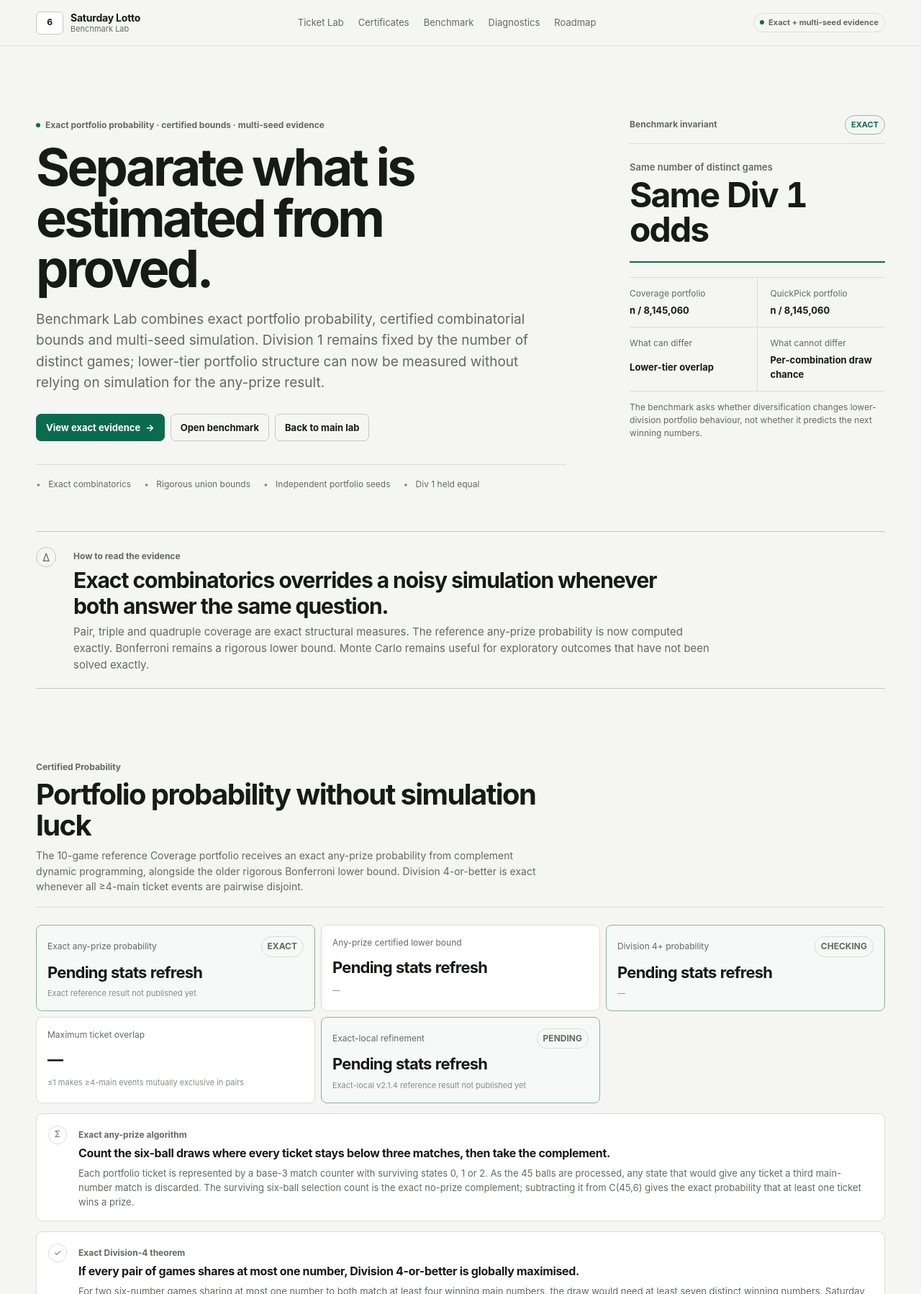
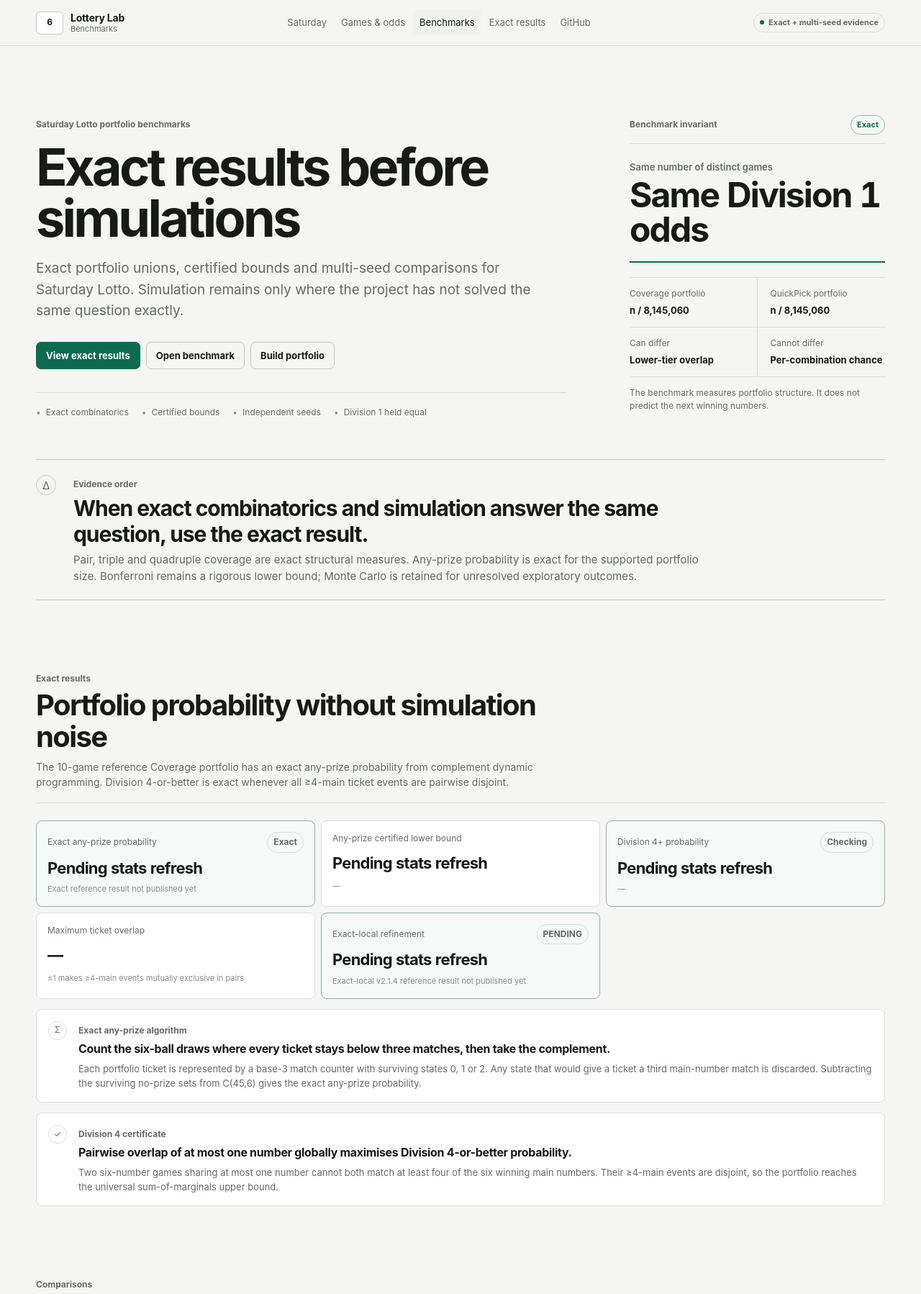
Before and after one commit to JDsnyke/saturday-tatts-lotto-scraper, a plain HTML site: page benchmark.html in a window 1280 px wide. Shown: the top 1798 px of the page at 72% size. Drawn offline with Linux system fonts and the light colour scheme.

Commit message:
Refresh Benchmark Lab navigation and copy

```diff
--- a/benchmark.html
+++ b/benchmark.html
@@ -4,9 +4,9 @@
   <meta charset="utf-8">
   <meta name="viewport" content="width=device-width, initial-scale=1">
   <meta name="color-scheme" content="light dark">
-  <meta name="theme-color" content="#07101f">
-  <meta name="description" content="Multi-seed and certified portfolio probability evidence for Saturday Lotto.">
-  <title>Benchmark Lab · Saturday Lotto Probability Lab</title>
+  <meta name="theme-color" content="#f5f6f3">
+  <meta name="description" content="Exact and multi-seed portfolio probability evidence for Saturday Lotto.">
+  <title>Benchmarks · Lottery Lab</title>
   <link rel="icon" href="assets/favicon.svg" type="image/svg+xml">
   <link rel="manifest" href="assets/site.webmanifest">
   <link rel="stylesheet" href="assets/app.css">
@@ -16,21 +16,18 @@
 </head>
 <body>
   <a class="skip-link" href="#main">Skip to content</a>
-  <div class="noise" aria-hidden="true"></div>
-  <div class="aurora aurora-a" aria-hidden="true"></div>
-  <div class="aurora aurora-b" aria-hidden="true"></div>
 
   <header class="site-header" id="top">
-    <a class="brand" href="index.html" aria-label="Saturday Lotto Lab home">
+    <a class="brand" href="index.html" aria-label="Lottery Lab home">
       <span class="brand-orbit" aria-hidden="true"><span>6</span></span>
-      <span class="brand-copy"><strong>Saturday Lotto</strong><small>Benchmark Lab</small></span>
+      <span class="brand-copy"><strong>Lottery Lab</strong><small>Benchmarks</small></span>
     </a>
-    <nav class="header-nav" aria-label="Benchmark navigation">
-      <a href="index.html#tickets">Ticket Lab</a>
-      <a href="#certificates">Certificates</a>
-      <a href="#evidence">Benchmark</a>
-      <a href="index.html#diagnostics">Diagnostics</a>
-      <a href="https://github.com/JDsnyke/saturday-tatts-lotto-scraper/blob/main/ROADMAP.md">Roadmap</a>
+    <nav class="header-nav" aria-label="Primary navigation">
+      <a href="index.html">Saturday</a>
+      <a href="games.html">Games &amp; odds</a>
+      <a href="benchmark.html" aria-current="page">Benchmarks</a>
+      <a href="#certificates">Exact results</a>
+      <a href="https://github.com/JDsnyke/saturday-tatts-lotto-scraper">GitHub</a>
     </nav>
     <div class="header-actions">
       <span class="data-pill"><span class="status-dot"></span><span>Exact + multi-seed evidence</span></span>
@@ -40,54 +37,54 @@
   <main id="main">
     <section class="hero section-shell">
       <div class="hero-copy">
-        <div class="eyebrow"><span class="status-dot"></span> Exact portfolio probability · certified bounds · multi-seed evidence</div>
-        <h1>Separate what is<br><span>estimated from proved.</span></h1>
-        <p class="hero-lead">Benchmark Lab combines exact portfolio probability, certified combinatorial bounds and multi-seed simulation. Division 1 remains fixed by the number of distinct games; lower-tier portfolio structure can now be measured without relying on simulation for the any-prize result.</p>
+        <div class="eyebrow">Saturday Lotto portfolio benchmarks</div>
+        <h1>Exact results before simulations</h1>
+        <p class="hero-lead">Exact portfolio unions, certified bounds and multi-seed comparisons for Saturday Lotto. Simulation remains only where the project has not solved the same question exactly.</p>
         <div class="hero-actions">
-          <a class="button primary" href="#certificates">View exact evidence <span aria-hidden="true">→</span></a>
+          <a class="button primary" href="#certificates">View exact results</a>
           <a class="button secondary" href="#evidence">Open benchmark</a>
-          <a class="button secondary" href="index.html">Back to main lab</a>
+          <a class="button secondary" href="index.html#tickets">Build portfolio</a>
         </div>
         <div class="principle-strip" aria-label="Benchmark principles">
-          <span><b>01</b> Exact combinatorics</span>
-          <span><b>02</b> Rigorous union bounds</span>
-          <span><b>03</b> Independent portfolio seeds</span>
-          <span><b>04</b> Div 1 held equal</span>
+          <span>Exact combinatorics</span>
+          <span>Certified bounds</span>
+          <span>Independent seeds</span>
+          <span>Division 1 held equal</span>
         </div>
       </div>
 
       <aside class="hero-console glass" aria-labelledby="benchmark-rule-title">
-        <div class="console-head"><span class="card-kicker">Benchmark invariant</span><span class="live-chip">EXACT</span></div>
+        <div class="console-head"><span class="card-kicker">Benchmark invariant</span><span class="live-chip">Exact</span></div>
         <h2 id="benchmark-rule-title">Same number of distinct games</h2>
-        <div class="odds-number">Same Div 1 odds</div>
+        <div class="odds-number">Same Division 1 odds</div>
         <div class="probability-track"><span style="width:100%"></span></div>
         <div class="console-grid">
           <div><span>Coverage portfolio</span><strong>n / 8,145,060</strong></div>
           <div><span>QuickPick portfolio</span><strong>n / 8,145,060</strong></div>
-          <div><span>What can differ</span><strong>Lower-tier overlap</strong></div>
-          <div><span>What cannot differ</span><strong>Per-combination draw chance</strong></div>
+          <div><span>Can differ</span><strong>Lower-tier overlap</strong></div>
+          <div><span>Cannot differ</span><strong>Per-combination chance</strong></div>
         </div>
-        <p class="console-note">The benchmark asks whether diversification changes lower-division portfolio behaviour, not whether it predicts the next winning numbers.</p>
+        <p class="console-note">The benchmark measures portfolio structure. It does not predict the next winning numbers.</p>
       </aside>
     </section>
 
     <section class="section-shell thesis" role="note">
       <div class="thesis-mark" aria-hidden="true">Δ</div>
       <div>
-        <span class="eyebrow">How to read the evidence</span>
-        <h2>Exact combinatorics overrides a noisy simulation whenever both answer the same question.</h2>
-        <p>Pair, triple and quadruple coverage are exact structural measures. The reference any-prize probability is now computed exactly. Bonferroni remains a rigorous lower bound. Monte Carlo remains useful for exploratory outcomes that have not been solved exactly.</p>
+        <span class="eyebrow">Evidence order</span>
+        <h2>When exact combinatorics and simulation answer the same question, use the exact result.</h2>
+        <p>Pair, triple and quadruple coverage are exact structural measures. Any-prize probability is exact for the supported portfolio size. Bonferroni remains a rigorous lower bound; Monte Carlo is retained for unresolved exploratory outcomes.</p>
       </div>
     </section>
 
     <section class="section-shell" id="certificates">
       <div class="section-heading">
-        <div><span class="eyebrow">Certified Probability</span><h2>Portfolio probability without simulation luck</h2></div>
-        <p>The 10-game reference Coverage portfolio receives an exact any-prize probability from complement dynamic programming, alongside the older rigorous Bonferroni lower bound. Division 4-or-better is exact whenever all ≥4-main ticket events are pairwise disjoint.</p>
+        <div><span class="eyebrow">Exact results</span><h2>Portfolio probability without simulation noise</h2></div>
+        <p>The 10-game reference Coverage portfolio has an exact any-prize probability from complement dynamic programming. Division 4-or-better is exact whenever all ≥4-main ticket events are pairwise disjoint.</p>
       </div>
       <div class="planner-kpis">
         <article class="result-card glass accent">
-          <div class="console-head"><span>Exact any-prize probability</span><span class="badge">EXACT</span></div>
+          <div class="console-head"><span>Exact any-prize probability</span><span class="badge">Exact</span></div>
           <strong id="cert-any-exact">Loading…</strong>
           <small id="cert-any-exact-status">Counting all valid winning-main sets…</small>
         </article>
@@ -97,7 +94,7 @@
           <small id="cert-any-upper">Exact Bonferroni S1 − S2</small>
         </article>
         <article class="result-card glass accent">
-          <div class="console-head"><span>Division 4+ probability</span><span class="badge" id="cert-d4-badge">CHECKING</span></div>
+          <div class="console-head"><span>Division 4+ probability</span><span class="badge" id="cert-d4-badge">Checking</span></div>
           <strong id="cert-d4-exact">Loading…</strong>
           <small id="cert-d4-status">Checking pairwise event intersections…</small>
         </article>
@@ -112,50 +109,50 @@
         <div>
           <span class="eyebrow">Exact any-prize algorithm</span>
           <h3>Count the six-ball draws where every ticket stays below three matches, then take the complement.</h3>
-          <p>Each portfolio ticket is represented by a base-3 match counter with surviving states 0, 1 or 2. As the 45 balls are processed, any state that would give any ticket a third main-number match is discarded. The surviving six-ball selection count is the exact no-prize complement; subtracting it from C(45,6) gives the exact probability that at least one ticket wins a prize.</p>
+          <p>Each portfolio ticket is represented by a base-3 match counter with surviving states 0, 1 or 2. Any state that would give a ticket a third main-number match is discarded. Subtracting the surviving no-prize sets from C(45,6) gives the exact any-prize probability.</p>
         </div>
       </div>
       <div class="research-note glass" style="margin-top:14px">
         <div><span class="research-icon" aria-hidden="true">✓</span></div>
         <div>
-          <span class="eyebrow">Exact Division-4 theorem</span>
-          <h3>If every pair of games shares at most one number, Division 4-or-better is globally maximised.</h3>
-          <p>For two six-number games sharing at most one number to both match at least four winning main numbers, the draw would need at least seven distinct winning numbers. Saturday Lotto draws only six winning main numbers. Their ≥4-main events therefore cannot occur together. The portfolio union equals the sum of its single-game probabilities, which is also the universal union upper bound.</p>
+          <span class="eyebrow">Division 4 certificate</span>
+          <h3>Pairwise overlap of at most one number globally maximises Division 4-or-better probability.</h3>
+          <p>Two six-number games sharing at most one number cannot both match at least four of the six winning main numbers. Their ≥4-main events are disjoint, so the portfolio reaches the universal sum-of-marginals upper bound.</p>
         </div>
       </div>
     </section>
 
     <section class="section-shell" id="evidence">
       <div class="section-heading">
-        <div><span class="eyebrow">Distribution Benchmark</span><h2>Coverage vs alternative portfolio populations</h2></div>
-        <p>The repository keeps the earlier simulated benchmark for continuity and adds an exact-objective benchmark that evaluates the same deterministic portfolio seeds using true any-prize union probabilities.</p>
+        <div><span class="eyebrow">Comparisons</span><h2>Coverage against alternative portfolio populations</h2></div>
+        <p>The earlier simulated benchmark is retained for continuity. Exact-objective benchmarks evaluate the same deterministic portfolio seeds using true any-prize union probabilities.</p>
       </div>
       <div class="research-note glass">
         <div><span class="research-icon" aria-hidden="true">i</span></div>
         <div>
-          <span class="eyebrow">Interpretation guardrail</span>
-          <h3>Probability-of-superiority is not “chance this strategy wins the lottery”.</h3>
-          <p>It is the empirical probability that a randomly chosen portfolio from one generator scores better than a randomly chosen portfolio from another generator on the named benchmark metric.</p>
+          <span class="eyebrow">Interpretation</span>
+          <h3>Probability-of-superiority is a benchmark statistic, not the probability a strategy wins the lottery.</h3>
+          <p>It measures how often a randomly chosen portfolio from one generator scores better than one from another generator on the named benchmark metric.</p>
         </div>
       </div>
     </section>
 
     <section class="section-shell method-section">
-      <div class="section-heading"><div><span class="eyebrow">Method</span><h2>Exact mathematics first, simulation second</h2></div><p>The evidence hierarchy distinguishes exact portfolio unions, rigorous bounds, simulations and descriptive structural metrics.</p></div>
+      <div class="section-heading"><div><span class="eyebrow">Method</span><h2>Exact mathematics first, simulation second</h2></div><p>Exact unions, rigorous bounds, simulations and descriptive structure are labelled separately.</p></div>
       <div class="method-grid">
-        <article class="method-card"><span class="method-number">01</span><span class="claim exact">Exact</span><h3>Any-prize portfolio union</h3><p>Complement dynamic programming counts every six-main-number set in which no ticket reaches three matches, then subtracts from C(45,6).</p></article>
-        <article class="method-card"><span class="method-number">02</span><span class="claim exact">Exact</span><h3>Pair intersections</h3><p>Two-ticket ≥3-main and ≥4-main event intersections are counted exactly from the shared, ticket-only and outside ball groups.</p></article>
-        <article class="method-card"><span class="method-number">03</span><span class="claim exact">Certified</span><h3>Bonferroni lower bound</h3><p>S1 − S2 remains a rigorous lower bound and a useful cheap optimisation objective even though exact portfolio evaluation is now available for smaller game counts.</p></article>
-        <article class="method-card"><span class="method-number">04</span><span class="claim exact">Optimal</span><h3>Division 4+ certificate</h3><p>If pairwise ≥4-main intersections are zero, the exact union reaches the universal sum-of-marginals upper bound.</p></article>
-        <article class="method-card"><span class="method-number">05</span><span class="claim simulated">Simulated</span><h3>Shared draws</h3><p>Monte Carlo remains for exploratory metrics that are not solved exactly; every compared portfolio sees the same simulated draw sample.</p></article>
-        <article class="method-card"><span class="method-number">06</span><span class="claim guardrail">Rejected</span><h3>No simulated-training optimiser</h3><p>A prototype trained directly on sampled draws overfit its training sample and did not generalise. It is not shipped as a recommended strategy.</p></article>
+        <article class="method-card"><span class="claim exact">Exact</span><h3>Any-prize portfolio union</h3><p>Complement dynamic programming counts every six-main-number set in which no ticket reaches three matches.</p></article>
+        <article class="method-card"><span class="claim exact">Exact</span><h3>Pair intersections</h3><p>Two-ticket ≥3-main and ≥4-main event intersections are counted directly from shared, ticket-only and outside groups.</p></article>
+        <article class="method-card"><span class="claim exact">Certified</span><h3>Bonferroni lower bound</h3><p>S1 − S2 remains a rigorous lower bound and a cheap optimisation signal.</p></article>
+        <article class="method-card"><span class="claim exact">Optimal</span><h3>Division 4+ certificate</h3><p>If pairwise ≥4-main intersections are zero, the exact union reaches the universal upper bound.</p></article>
+        <article class="method-card"><span class="claim simulated">Simulated</span><h3>Shared draws</h3><p>Monte Carlo remains for exploratory metrics that are not solved exactly; compared portfolios see the same simulated draw sample.</p></article>
+        <article class="method-card"><span class="claim guardrail">Rejected</span><h3>No simulated-training optimiser</h3><p>A direct sampled-training prototype overfit and failed to generalise, so it is not shipped as a recommended strategy.</p></article>
       </div>
     </section>
   </main>
 
   <footer class="site-footer section-shell">
-    <div><strong>Saturday Lotto Benchmark Lab</strong><p>Open-source portfolio research. Not affiliated with The Lott.</p></div>
-    <div class="footer-links"><a href="index.html">Main lab</a><a href="https://github.com/JDsnyke/saturday-tatts-lotto-scraper">GitHub</a><a href="https://github.com/JDsnyke/saturday-tatts-lotto-scraper/blob/main/docs/BENCHMARKING.md">Benchmark method</a></div>
+    <div><strong>Lottery Lab</strong><p>Open-source Saturday Lotto portfolio research. Not affiliated with The Lott.</p></div>
+    <div class="footer-links"><a href="index.html">Saturday</a><a href="games.html">Games &amp; odds</a><a href="https://github.com/JDsnyke/saturday-tatts-lotto-scraper">GitHub</a><a href="https://github.com/JDsnyke/saturday-tatts-lotto-scraper/blob/main/docs/BENCHMARKING.md">Method</a></div>
     <p class="responsible">More entries increase spend as well as probability. Portfolio optimisation does not turn lottery play into an investment strategy.</p>
   </footer>
 </body>
```
